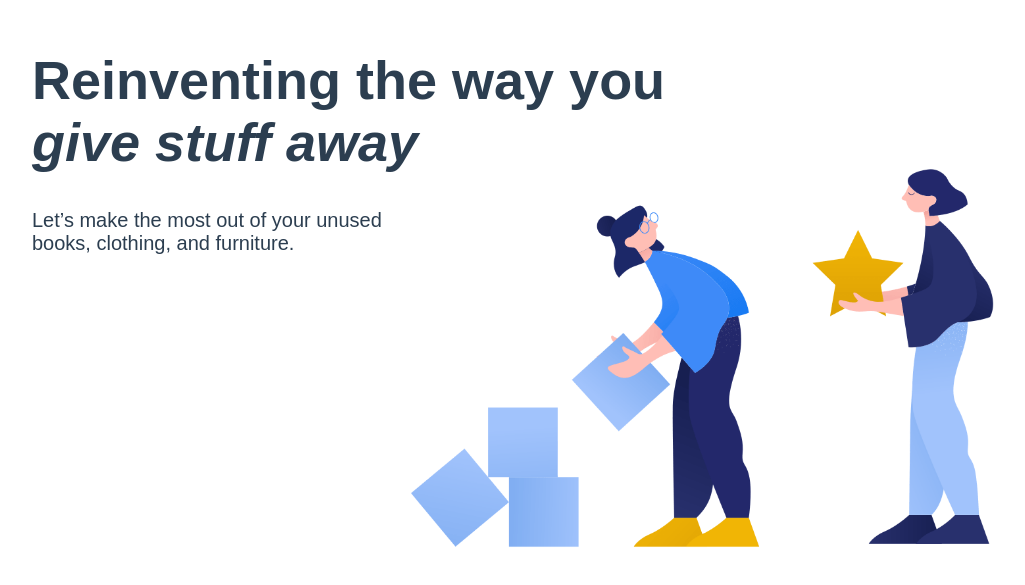
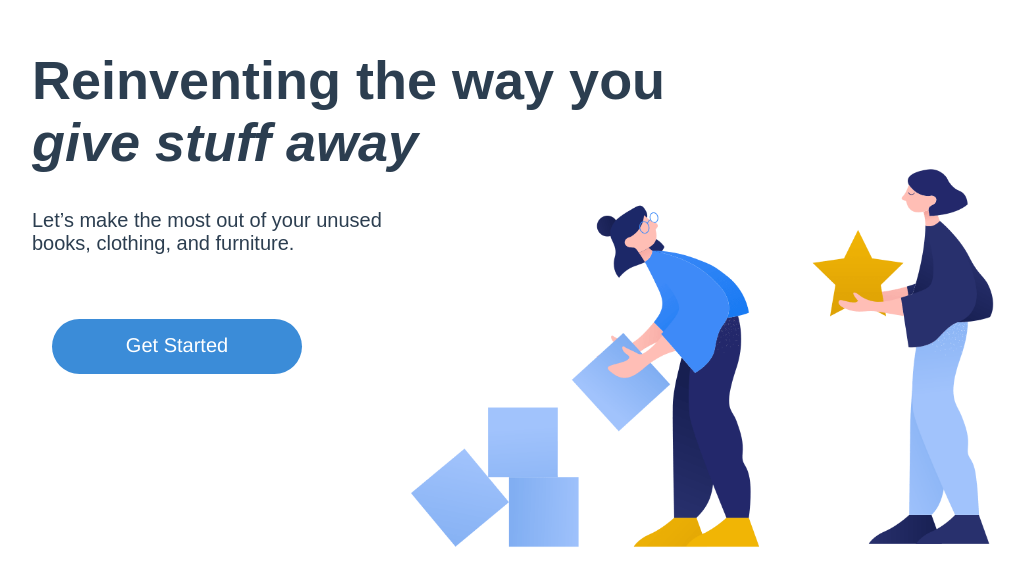
Before and after one commit to alougov1/Donate, a Vue app in the folder frontend/: page / in a window 1280 px wide. Shown: the part 143-728 px from the top of the page, without its empty margins (160-1185 px from the left). Built offline with nearby package versions, Linux system fonts and the light colour scheme.

Commit message:
homepage tweaks

```diff
--- /dev/null
+++ b/frontend/src/components/Button.vue
@@ -0,0 +1,32 @@
+<template>
+    <div class="button"><a :href=link>{{msg}}</a></div>
+</template>
+
+<script>
+    export default {
+        name: 'Button',
+        props: {
+            msg: String,
+            link: String
+        }
+    }
+</script>
+
+<!-- Add "scoped" attribute to limit CSS to this component only -->
+<style scoped>
+    .button {
+        background-color: #3B8CD8;
+        border: none;
+        color: white;
+        margin: 10px 20px;
+        padding-top: 15px;
+        text-align: center;
+        vertical-align: middle;
+        text-decoration: none;
+        cursor: pointer;
+        border-radius: 30px;
+        width: 250px;
+        height: 40px;
+        font-size: 20px;
+    }
+</style>
--- a/frontend/src/views/Home.vue
+++ b/frontend/src/views/Home.vue
@@ -4,8 +4,11 @@
             <div class = "title">
                 <h1>Reinventing the way you<br><strong>give stuff away</strong></h1>
             </div>
-            <div class = "subtitle">
+            <div class="subtitle">
                 <p>Let’s make the most out of your unused<br>books, clothing, and furniture.</p>
+            </div>
+            <div class="buttonContainer">
+                <Button msg="Get Started"></Button>
             </div>
         </div>
 
@@ -17,8 +20,10 @@
 
 
 <script>
+    import Button from "../components/Button";
     export default {
         name: 'Home',
+        components: {Button},
     }
 </script>
 
@@ -35,6 +40,12 @@
     }
     h1 > strong {
         font-style: italic;
+    }
+    .subtitle {
+        margin: 3% 0;
+    }
+    .buttonContainer{
+        padding-top: 3%;
     }
     p {
         font-family: 'Avenir', sans-serif;
```
